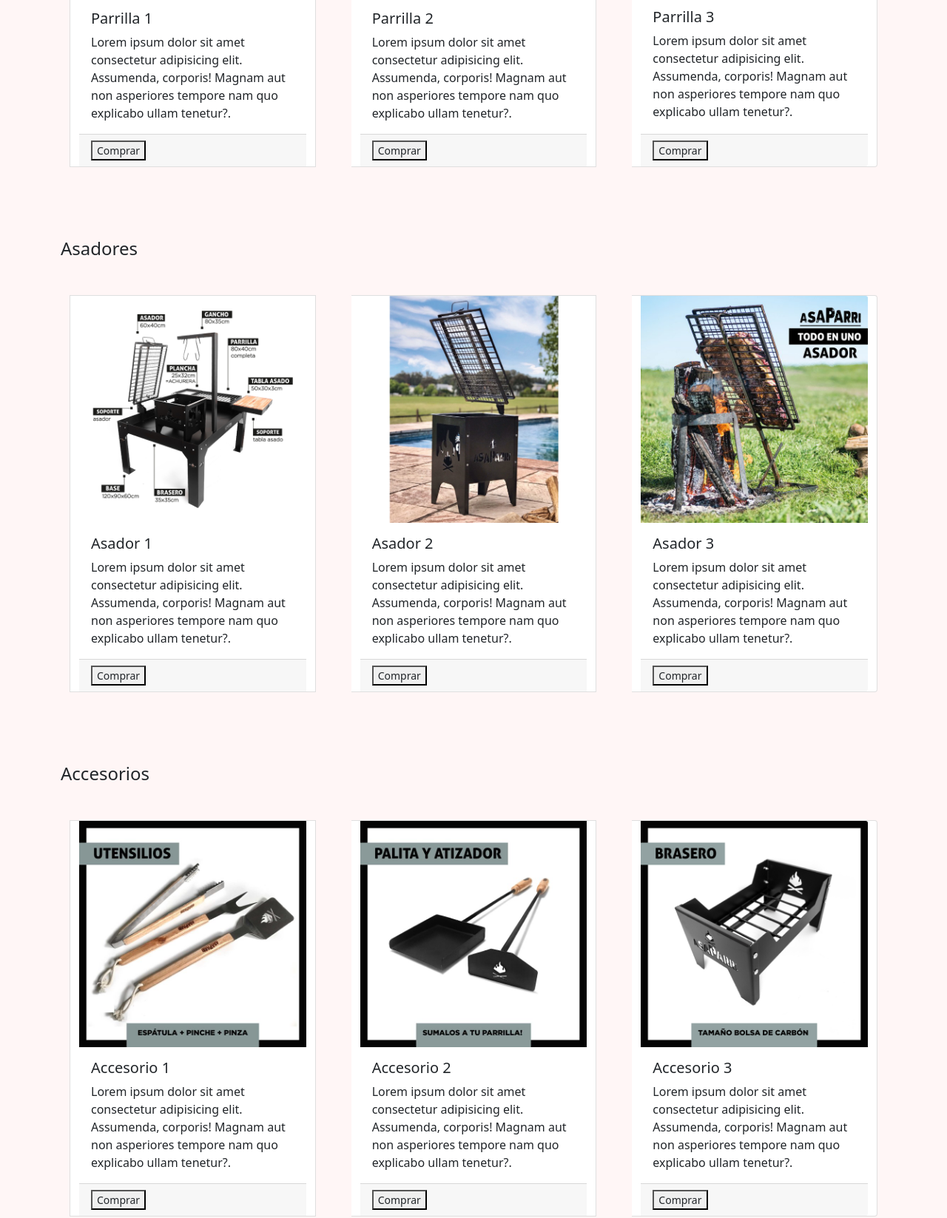
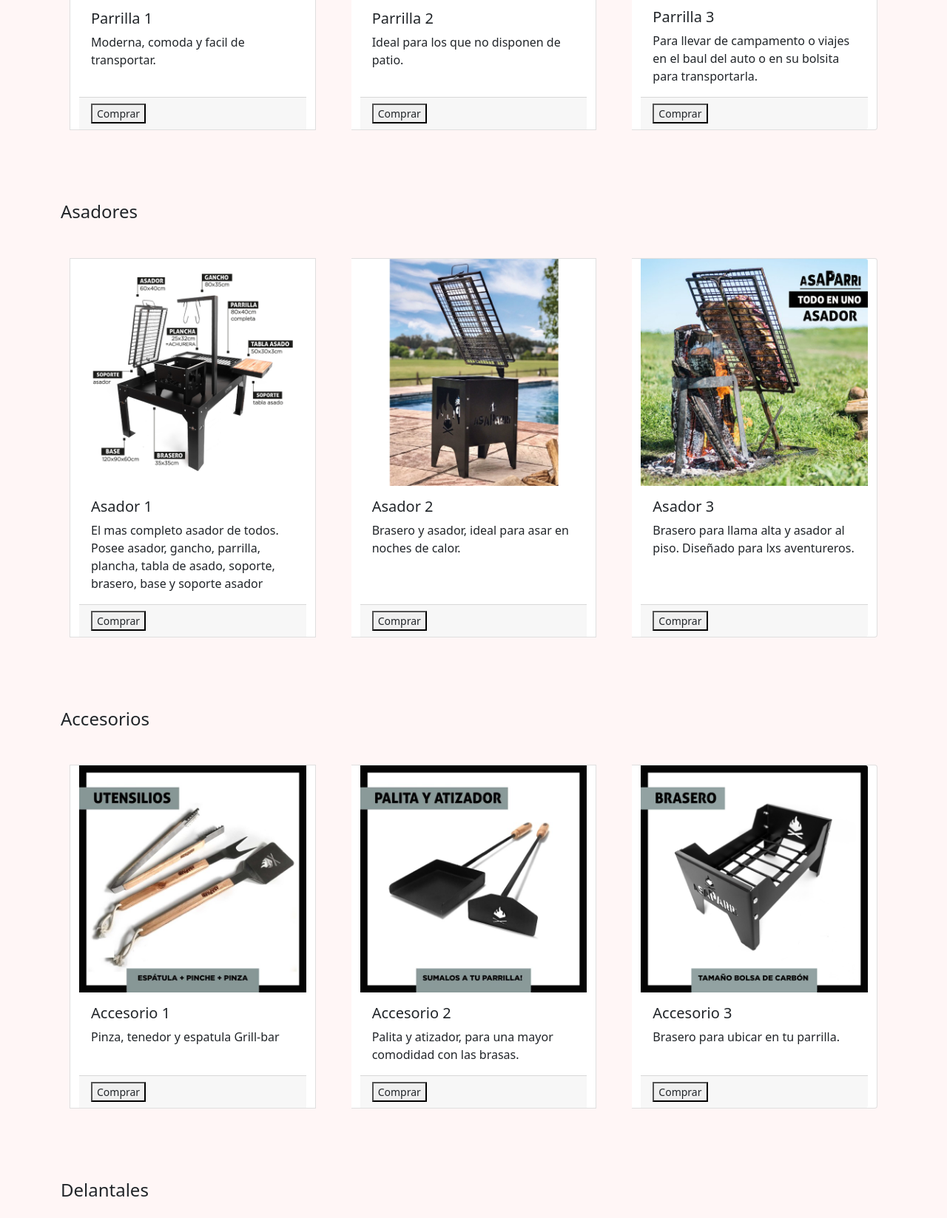
Before and after one commit to CrruzD/GrillBar, a website: page pages/p1-productos.html in a window 1280 px wide. Shown: the part 599-2246 px from the top of the page at 74% size. Drawn offline with nearby package versions, Linux system fonts and the light colour scheme.

Commit message:
Le saqué el Lorem a las card de #productos

```diff
--- a/pages/p1-productos.html
+++ b/pages/p1-productos.html
@@ -83,7 +83,7 @@
                     <img src="../img/parrilla-1.jpg" class="card-img-top" alt="...">
                         <div class="card-body">
                             <h5 class="card-title">Parrilla 1</h5>
-                                <p class="card-text">Lorem ipsum dolor sit amet consectetur adipisicing elit. Assumenda, corporis! Magnam aut non asperiores tempore nam quo explicabo ullam tenetur?.</p>
+                                <p class="card-text">Moderna, comoda y facil de transportar.</p>
                                     </div>
                                 <div class="card-footer">
                             <small class="text-muted">
@@ -95,8 +95,7 @@
                     <img src="../img/parrilla-2.jpg" class="card-img-top" alt="...">
                             <div class="card-body">
                                 <h5 class="card-title">Parrilla 2</h5>
-                                    <p class="card-text">Lorem ipsum dolor sit amet consectetur adipisicing elit. Assumenda, corporis! Magnam aut non asperiores tempore nam quo explicabo ullam tenetur?.
-                                </p>
+                                    <p class="card-text">Ideal para los que no disponen de patio.</p>
                             </div>
                         <div class="card-footer">
                     <small class="text-muted">
@@ -108,7 +107,7 @@
                             <img src="../img/parrilla-3.jpg" class="card-img-top" alt="...">
                                 <div class="card-body">
                                     <h5 class="card-title">Parrilla 3</h5>
-                                        <p class="card-text">Lorem ipsum dolor sit amet consectetur adipisicing elit. Assumenda, corporis! Magnam aut non asperiores tempore nam quo explicabo ullam tenetur?.</p>
+                                        <p class="card-text">Para llevar de campamento o viajes en el baul del auto o en su bolsita para transportarla.</p>
                                     </div>
                                 <div class="card-footer">
                             <small class="text-muted">
@@ -128,7 +127,7 @@
                 <img src="../img/asador-1.jpg" class="card-img-top" alt="...">
                     <div class="card-body">
                         <h5 class="card-title">Asador 1</h5>
-                            <p class="card-text">Lorem ipsum dolor sit amet consectetur adipisicing elit. Assumenda, corporis! Magnam aut non asperiores tempore nam quo explicabo ullam tenetur?.</p>
+                            <p class="card-text">El mas completo asador de todos. Posee asador, gancho, parrilla, plancha, tabla de asado, soporte, brasero, base y soporte asador</p>
                         </div>
                     <div class="card-footer">
                 <small class="text-muted">
@@ -140,7 +139,7 @@
             <img src="../img/asador-2.jpg" class="card-img-top" alt="...">
                 <div class="card-body">
                     <h5 class="card-title">Asador 2</h5>
-                        <p class="card-text">Lorem ipsum dolor sit amet consectetur adipisicing elit. Assumenda, corporis! Magnam aut non asperiores tempore nam quo explicabo ullam tenetur?.</p>
+                        <p class="card-text">Brasero y asador, ideal para asar en noches de calor.</p>
                     </div>
                 <div class="card-footer">
             <small class="text-muted">
@@ -152,7 +151,7 @@
                 <img src="../img/asador-3.jpg" class="card-img-top" alt="...">
             <div class="card-body">
         <h5 class="card-title">Asador 3</h5>
-            <p class="card-text">Lorem ipsum dolor sit amet consectetur adipisicing elit. Assumenda, corporis! Magnam aut non asperiores tempore nam quo explicabo ullam tenetur?.</p>
+            <p class="card-text">Brasero para llama alta y asador al piso. Diseñado para lxs aventureros.</p>
                 </div>
                     <div class="card-footer">
                         <small class="text-muted">
@@ -172,7 +171,7 @@
                 <img src="../img/utensilos-1.jpg" class="card-img-top" alt="...">
                     <div class="card-body">
                         <h5 class="card-title">Accesorio 1</h5>
-                            <p class="card-text">Lorem ipsum dolor sit amet consectetur adipisicing elit. Assumenda, corporis! Magnam aut non asperiores tempore nam quo explicabo ullam tenetur?.</p>
+                            <p class="card-text">Pinza, tenedor y espatula Grill-bar</p>
                                 </div>
                             <div class="card-footer">
                         <small class="text-muted">
@@ -184,7 +183,7 @@
             <img src="../img/utensilos-2.jpg" class="card-img-top" alt="...">
                 <div class="card-body">
                     <h5 class="card-title">Accesorio 2</h5>
-                        <p class="card-text">Lorem ipsum dolor sit amet consectetur adipisicing elit. Assumenda, corporis! Magnam aut non asperiores tempore nam quo explicabo ullam tenetur?.</p>
+                        <p class="card-text">Palita y atizador, para una mayor comodidad con las brasas.</p>
                             </div>
                         <div class="card-footer">
                     <small class="text-muted">
@@ -196,7 +195,7 @@
                     <img src="../img/utensilos-3.jpg" class="card-img-top" alt="...">
                         <div class="card-body">
                             <h5 class="card-title">Accesorio 3</h5>
-                                    <p class="card-text">Lorem ipsum dolor sit amet consectetur adipisicing elit. Assumenda, corporis! Magnam aut non asperiores tempore nam quo explicabo ullam tenetur?.</p>
+                                    <p class="card-text">Brasero para ubicar en tu parrilla.</p>
                                 </div>
                             <div class="card-footer">
                         <small class="text-muted">
@@ -216,7 +215,7 @@
                 <img src="../img/delantal-1.jpg" class="card-img-top" alt="...">
                     <div class="card-body">
                         <h5 class="card-title">Delantal 1</h5>
-                            <p class="card-text">Lorem ipsum dolor sit amet consectetur adipisicing elit. Assumenda, corporis! Magnam aut non asperiores tempore nam quo explicabo ullam tenetur?.</p>
+                            <p class="card-text">Diseñado para el que se lleva todos los aplausos.</p>
                 </div>
                     <div class="card-footer">
                         <small class="text-muted">
@@ -228,7 +227,7 @@
                 <img src="../img/delantal-2.jpg" class="card-img-top" alt="...">
                     <div class="card-body">
                         <h5 class="card-title">Delantal 2</h5>
-                    <p class="card-text">Lorem ipsum dolor sit amet consectetur adipisicing elit. Assumenda, corporis! Magnam aut non asperiores tempore nam quo explicabo ullam tenetur?.</p>
+                    <p class="card-text">Diseñado para el que se lleva todos los aplausos.</p>
                 </div>
             <div class="card-footer">
                 <small class="text-muted">
@@ -240,7 +239,7 @@
                 <img src="../img/delantal-3.jpg" class="card-img-top" alt="...">
                     <div class="card-body">
                         <h5 class="card-title">Delantal 3</h5>
-                            <p class="card-text">Lorem ipsum dolor sit amet consectetur adipisicing elit. Assumenda, corporis! Magnam aut non asperiores tempore nam quo explicabo ullam tenetur?.</p>
+                            <p class="card-text">Diseñado para el que se lleva todos los aplausos.</p>
                                 </div>
                             <div class="card-footer">
                         <small class="text-decoration-none">
```
